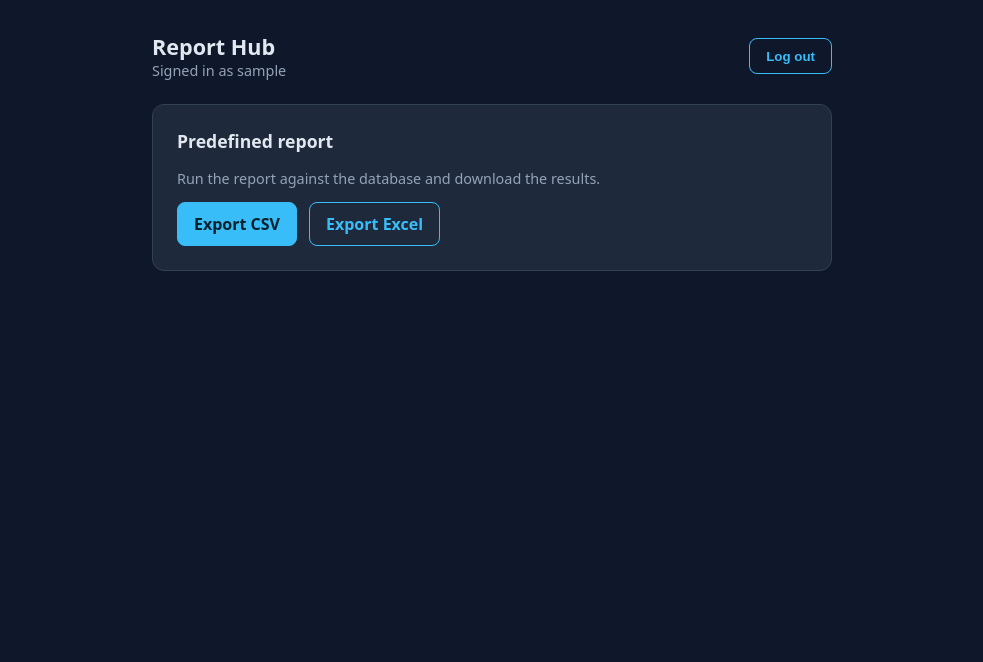
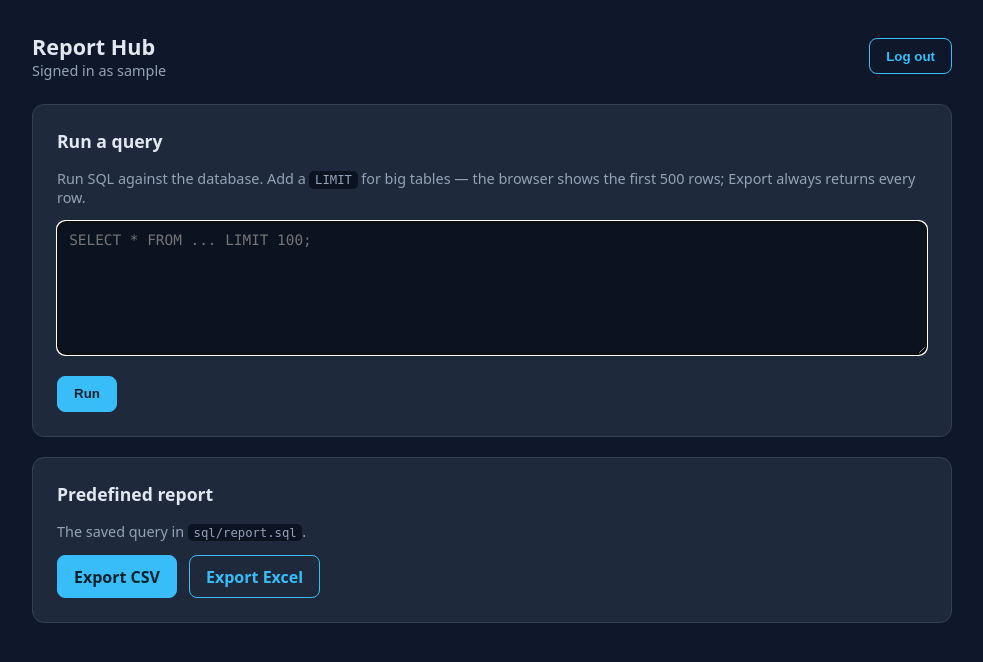
Before and after one commit to ricardomendes-coder/data-mesh, a FastAPI app: page / in a window 1280 px wide. Shown: the top 662 px of the page, without its empty margins (148-1131 px from the left). Run offline with FastAPI, Linux system fonts and the light colour scheme; the visitor is signed in with stand-in values (Sample User, id 1).

Commit message:
feat: adding possibility to run queries in internal

```diff
--- a/app/auth.py
+++ b/app/auth.py
@@ -2,7 +2,7 @@ from fastapi import Request
 
 
 class NotAuthenticated(Exception):
-    """Raised by `require_login` when there is no logged-in user. teste"""
+    """Raised by `require_login` when there is no logged-in user."""
 
 
 def get_current_user(request: Request) -> str | None:
--- a/app/main.py
+++ b/app/main.py
@@ -8,7 +8,7 @@ from fastapi.responses import HTMLResponse, RedirectResponse, Response
 from fastapi.templating import Jinja2Templates
 from starlette.middleware.sessions import SessionMiddleware
 
-from . import reports, users
+from . import db, reports, users
 from .auth import NotAuthenticated, require_login
 from .config import get_settings
 
@@ -16,6 +16,28 @@ logger = logging.getLogger("report_hub")
 settings = get_settings()
 BASE_DIR = Path(__file__).resolve().parent
 templates = Jinja2Templates(directory=str(BASE_DIR / "templates"))
+
+# Cap how many result rows are rendered in the browser. The full result set is
+# still available via Export — this only bounds the HTML we build per request.
+QUERY_DISPLAY_LIMIT = 500
+
+
+def _file_response(df, fmt: str, basename: str) -> Response:
+    """Serialize a DataFrame to CSV/xlsx and return it as a file download."""
+    timestamp = datetime.now().strftime("%Y%m%d_%H%M%S")
+    if fmt == "xlsx":
+        data = reports.to_xlsx_bytes(df)
+        media = "application/vnd.openxmlformats-officedocument.spreadsheetml.sheet"
+        filename = f"{basename}_{timestamp}.xlsx"
+    else:
+        data = reports.to_csv_bytes(df)
+        media = "text/csv"
+        filename = f"{basename}_{timestamp}.csv"
+    return Response(
+        content=data,
+        media_type=media,
+        headers={"Content-Disposition": f'attachment; filename="{filename}"'},
+    )
 
 
 @asynccontextmanager
@@ -86,6 +108,84 @@ def dashboard(request: Request, user: str = Depends(require_login)):
     )
 
 
+@app.post("/query", response_class=HTMLResponse)
+def run_query(
+    request: Request,
+    sql: str = Form(...),
+    user: str = Depends(require_login),
+):
+    context = {
+        "user": user,
+        "title": settings.app_title,
+        "error": None,
+        "message": None,
+        "sql": sql,
+    }
+    try:
+        result = db.execute(sql)
+    except Exception as exc:
+        # This is a trusted, login-gated internal console, so showing the real
+        # DB error is the useful behavior (unlike the fixed report export).
+        logger.exception("Ad-hoc query failed")
+        context["error"] = f"Query failed: {exc}"
+        return templates.TemplateResponse(
+            request, "dashboard.html", context, status_code=400
+        )
+
+    if result.returns_rows:
+        shown = result.rows[:QUERY_DISPLAY_LIMIT]
+        context["result"] = {
+            "columns": result.columns,
+            "rows": [["" if v is None else str(v) for v in row] for row in shown],
+            "total": result.rowcount,
+            "shown": len(shown),
+            "truncated": result.rowcount > QUERY_DISPLAY_LIMIT,
+        }
+    else:
+        context["message"] = f"OK — {result.rowcount} row(s) affected."
+    return templates.TemplateResponse(request, "dashboard.html", context)
+
+
+@app.post("/query/export")
+def export_query(
+    request: Request,
+    format: str = "csv",
+    sql: str = Form(...),
+    user: str = Depends(require_login),
+):
+    try:
+        result = db.execute(sql)
+    except Exception as exc:
+        logger.exception("Ad-hoc query export failed")
+        return templates.TemplateResponse(
+            request,
+            "dashboard.html",
+            {
+                "user": user,
+                "title": settings.app_title,
+                "error": f"Query failed: {exc}",
+                "message": None,
+                "sql": sql,
+            },
+            status_code=400,
+        )
+
+    if not result.returns_rows:
+        return templates.TemplateResponse(
+            request,
+            "dashboard.html",
+            {
+                "user": user,
+                "title": settings.app_title,
+                "error": None,
+                "message": f"OK — {result.rowcount} row(s) affected. Nothing to export.",
+                "sql": sql,
+            },
+        )
+
+    return _file_response(result.to_dataframe(), format, "query")
+
+
 @app.get("/report/export")
 def export_report(
     request: Request,
@@ -109,21 +209,7 @@ def export_report(
             status_code=502,
         )
 
-    timestamp = datetime.now().strftime("%Y%m%d_%H%M%S")
-    if format == "xlsx":
-        data = reports.to_xlsx_bytes(df)
-        media = "application/vnd.openxmlformats-officedocument.spreadsheetml.sheet"
-        filename = f"report_{timestamp}.xlsx"
-    else:
-        data = reports.to_csv_bytes(df)
-        media = "text/csv"
-        filename = f"report_{timestamp}.csv"
-
-    return Response(
-        content=data,
-        media_type=media,
-        headers={"Content-Disposition": f'attachment; filename="{filename}"'},
-    )
+    return _file_response(df, format, "report")
 
 
 @app.get("/healthz")
--- a/app/templates/base.html
+++ b/app/templates/base.html
@@ -14,13 +14,30 @@
       margin:0; background:var(--bg); color:var(--fg);
       font-family: system-ui, -apple-system, "Segoe UI", Roboto, sans-serif;
     }
-    .wrap { max-width: 720px; margin: 0 auto; padding: 2rem 1.25rem; }
+    .wrap { max-width: 960px; margin: 0 auto; padding: 2rem 1.25rem; }
     .card { background:var(--card); border:1px solid var(--border); border-radius:12px; padding:1.5rem; }
     h1 { font-size:1.35rem; margin:0 0 1rem; }
     label { display:block; font-size:.85rem; color:var(--muted); margin-bottom:.35rem; }
-    input {
+    code { background:#0b1220; padding:.1rem .35rem; border-radius:5px; font-size:.85em; }
+    input, textarea {
       width:100%; padding:.6rem .7rem; border-radius:8px; margin-bottom:1rem;
       border:1px solid var(--border); background:#0b1220; color:var(--fg);
+    }
+    textarea {
+      font-family: ui-monospace, SFMono-Regular, Menlo, Consolas, monospace;
+      font-size:.9rem; resize:vertical;
+    }
+    .tablewrap { overflow-x:auto; margin-top:1rem; border:1px solid var(--border); border-radius:8px; }
+    table { border-collapse:collapse; width:100%; font-size:.85rem; }
+    th, td {
+      text-align:left; padding:.5rem .7rem; border-bottom:1px solid var(--border);
+      white-space:nowrap;
+    }
+    th { position:sticky; top:0; background:#0b1220; color:var(--muted); font-weight:600; }
+    tbody tr:last-child td { border-bottom:none; }
+    .notice {
+      background:#0b2a1d; border:1px solid #14532d; color:#bbf7d0;
+      padding:.6rem .75rem; border-radius:8px; margin-bottom:1rem; font-size:.9rem;
     }
     button, .btn {
       display:inline-block; padding:.6rem 1rem; border-radius:8px; cursor:pointer;
--- a/app/templates/dashboard.html
+++ b/app/templates/dashboard.html
@@ -11,10 +11,44 @@
 </div>
 
 {% if error %}<div class="error">{{ error }}</div>{% endif %}
+{% if message %}<div class="notice">{{ message }}</div>{% endif %}
 
 <div class="card">
+  <h1 style="font-size:1.1rem;">Run a query</h1>
+  <p class="muted">Run SQL against the database. Add a <code>LIMIT</code> for big tables — the browser shows the first {{ 500 }} rows; Export always returns every row.</p>
+  <form method="post">
+    <textarea name="sql" rows="7" spellcheck="false" placeholder="SELECT * FROM ... LIMIT 100;" required autofocus>{{ sql or '' }}</textarea>
+    <div class="row">
+      <button type="submit" formaction="{{ url_for('run_query') }}">Run</button>
+      {% if result %}
+      <button class="btn" type="submit" formaction="{{ url_for('export_query') }}?format=csv">Export CSV</button>
+      <button class="btn secondary" type="submit" formaction="{{ url_for('export_query') }}?format=xlsx">Export Excel</button>
+      {% endif %}
+    </div>
+  </form>
+
+  {% if result %}
+    <div class="muted" style="margin-top:1rem;">
+      {{ result.total }} row(s){% if result.truncated %} — showing the first {{ result.shown }}{% endif %}.
+    </div>
+    <div class="tablewrap">
+      <table>
+        <thead>
+          <tr>{% for c in result.columns %}<th>{{ c }}</th>{% endfor %}</tr>
+        </thead>
+        <tbody>
+          {% for row in result.rows %}
+          <tr>{% for cell in row %}<td>{{ cell }}</td>{% endfor %}</tr>
+          {% endfor %}
+        </tbody>
+      </table>
+    </div>
+  {% endif %}
+</div>
+
+<div class="card" style="margin-top:1.25rem;">
   <h1 style="font-size:1.1rem;">Predefined report</h1>
-  <p class="muted">Run the report against the database and download the results.</p>
+  <p class="muted">The saved query in <code>sql/report.sql</code>.</p>
   <div class="row">
     <a class="btn" href="{{ url_for('export_report') }}?format=csv">Export CSV</a>
     <a class="btn secondary" href="{{ url_for('export_report') }}?format=xlsx">Export Excel</a>
--- a/docker-compose.yml
+++ b/docker-compose.yml
@@ -8,10 +8,6 @@ services:
     env_file:
       - .env
     volumes:
-      # SSH private key used to open the tunnel (read-only).
-      # Make sure the file is readable by the container user (uid 10001),
-      # e.g. a dedicated deploy key with chmod 644 on the host.
-
       # Persisted user store (usernames + bcrypt hashes).
       - hub_data:/app/data
 
--- a/requirements.txt
+++ b/requirements.txt
@@ -7,7 +7,5 @@ pydantic-settings==2.7.1
 sqlalchemy==2.0.36
 pandas==2.2.3
 openpyxl==3.1.5
-sshtunnel==0.4.0
-paramiko==3.5.0
 bcrypt==4.2.1
 psycopg2-binary==2.9.10
```
Also changed, not shown: app/config.py (+1 -8 lines), app/db.py (+62 -3 lines), smoke_test.py (+19 -5 lines), README.md, 1 other file.
